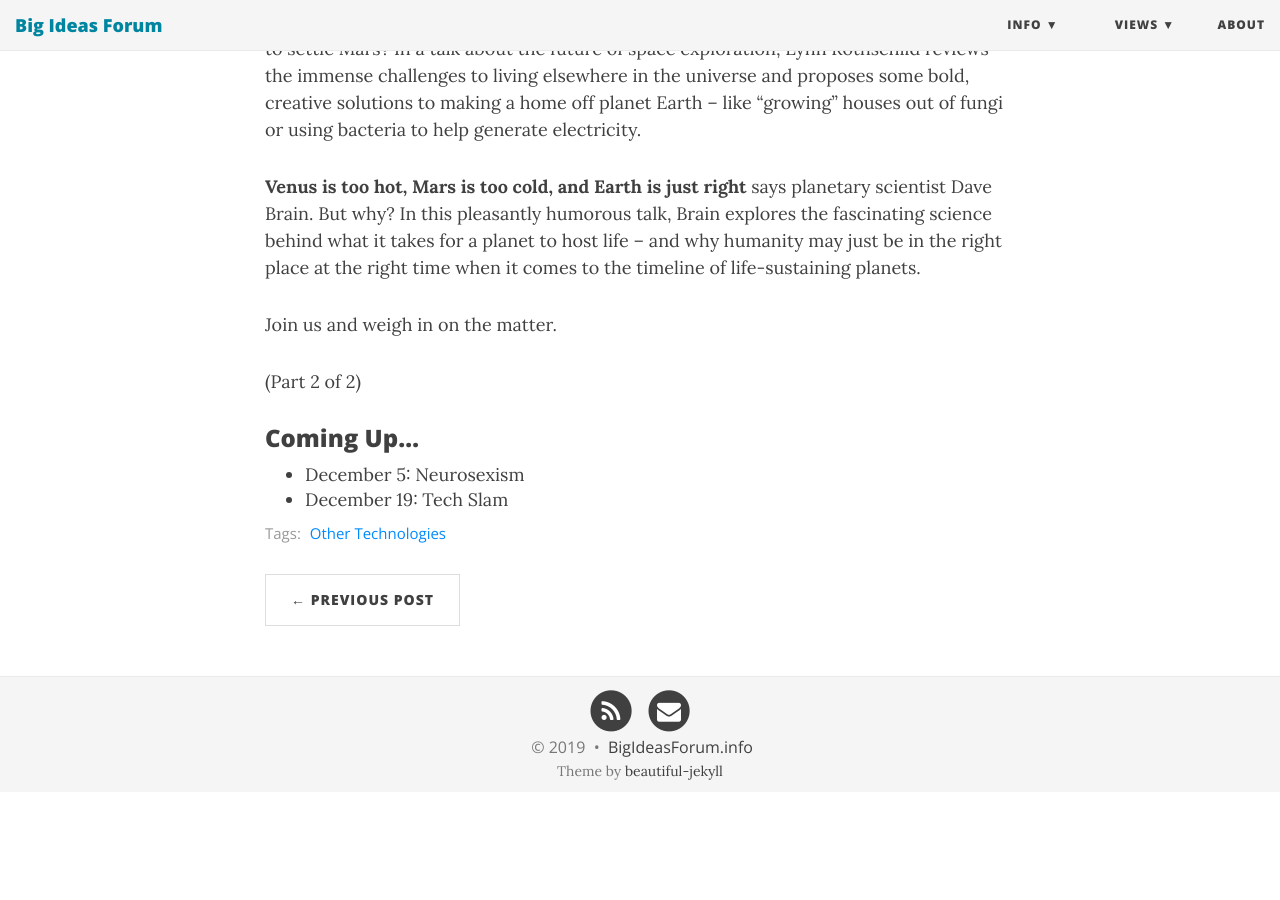
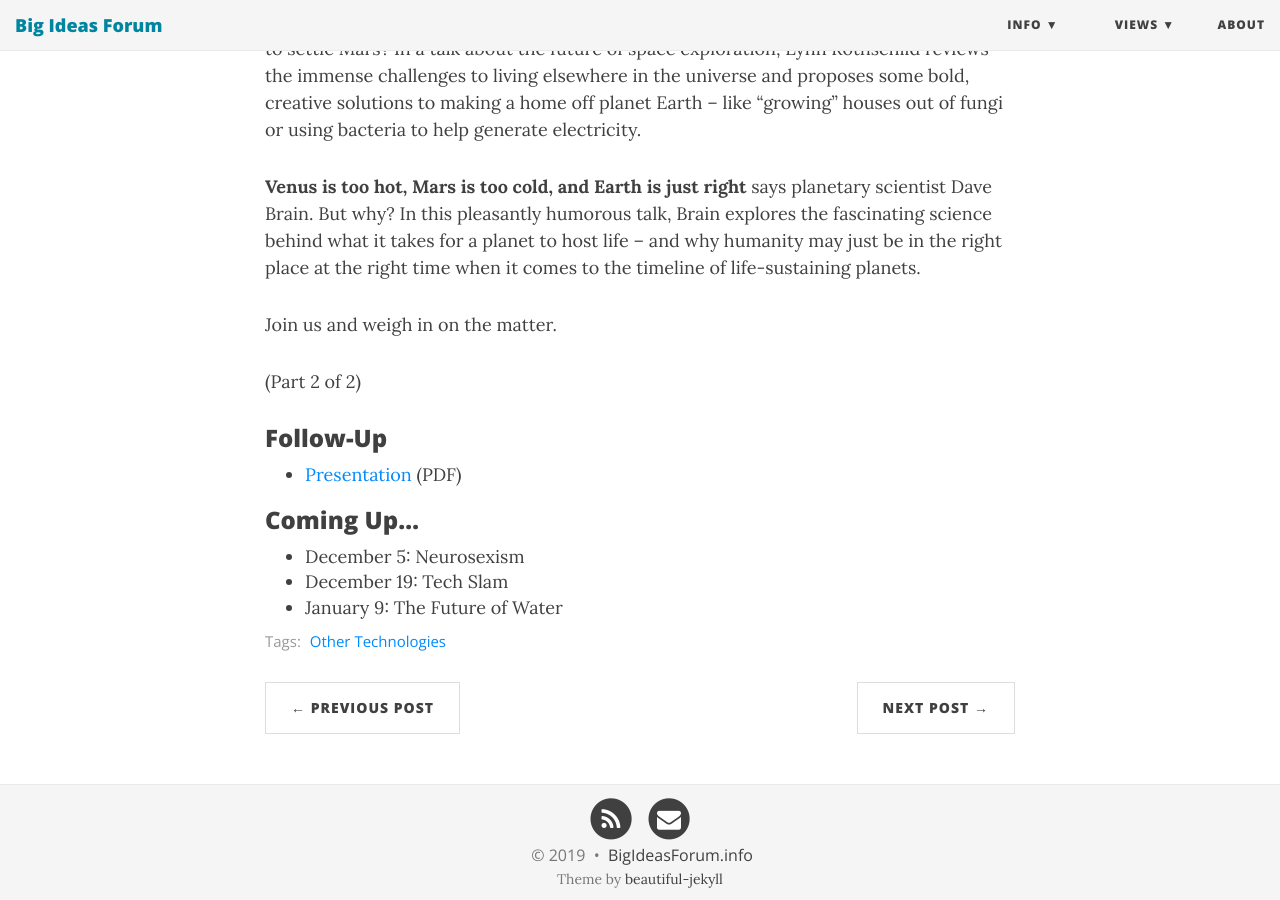
Before and after one commit to BigIdeasForum/bigideasforum.github.io, a Jekyll site: the page built from _posts/2019/2019-11-21-mars2.md, in a window 1280 px wide and 900 px high, scrolled down 754 px. Built offline with Jekyll 4.4.1, drawn with Linux system fonts in a browser that asks for light colours; nearby versions of some CDN libraries; before the commit the page ends 1546 px from its top, so only the background shows below that.

Commit message:
add presentation, flip next event

```diff
--- a/_posts/2019/2019-11-21-mars2.md
+++ b/_posts/2019/2019-11-21-mars2.md
@@ -19,7 +19,13 @@ Join us and weigh in on the matter.
 
 (Part 2 of 2)
 
+### Follow-Up
+
+* [Presentation](/assets/present/2019/living-on-mars-2.pdf) (PDF)
+
+
 ### Coming Up...
 
 * December 5: Neurosexism
 * December 19: Tech Slam
+* January 9: The Future of Water
```
Also changed, not shown: _posts/2019/2019-12-05-neurosexism.md (renamed from _drafts/2019/2019-12-05-neurosexism.md, +2 -0 lines), img/water.jpg (added), 1 other file.
